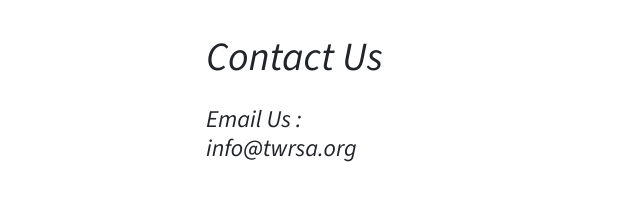
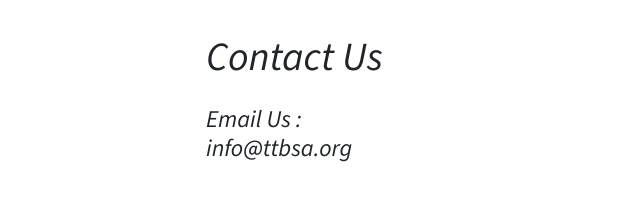
Before and after one commit to rufusbeacon/ttbsa_website, a plain HTML site: page index.html in a window 1280 px wide. Shown: the part 5681-5892 px from the top of the page, 541-1181 px from the left. Drawn offline with nearby package versions, Linux system fonts and the light colour scheme.

Commit message:
Email Corrected

```diff
--- a/index.html
+++ b/index.html
@@ -405,7 +405,7 @@
 
             <div class="row align-items-center justify-content-center justify-content-md-start mb-3 fst-italic">
               <div class="col-12 col-md-8">
-                <h4 class="mb-0">Email Us : info@twrsa.org</h4>
+                <h4 class="mb-0">Email Us : info@ttbsa.org</h4>
               </div>
             </div>
           </div>
```
Also changed, not shown: about.html (+1 -1 lines), read.html (+1 -1 lines).
